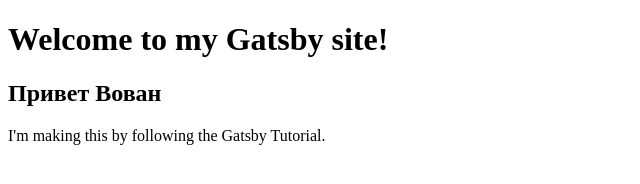
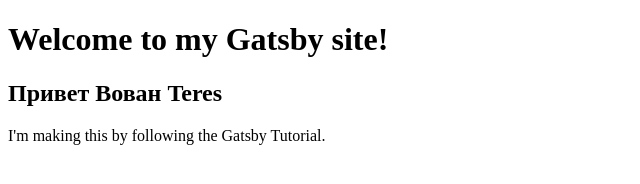
Before and after one commit to vovan1973/gastby-start, a Gatsby site: page / in a window 1280 px wide. Shown: the full height of the page, 0-640 px from the left. Built offline with nearby package versions, Linux system fonts and the light colour scheme; Gatsby itself is replaced by a stand-in of ours.

Commit message:
Коммит изменен

```diff
--- a/src/pages/index.js
+++ b/src/pages/index.js
@@ -127,7 +127,7 @@
   return (
      <main>
       <h1>Welcome to my Gatsby site!</h1>
-      <h2>Привет Вован</h2>
+      <h2>Привет Вован Teres</h2>
       <p>I'm making this by following the Gatsby Tutorial.</p>
     </main>
   )
```
